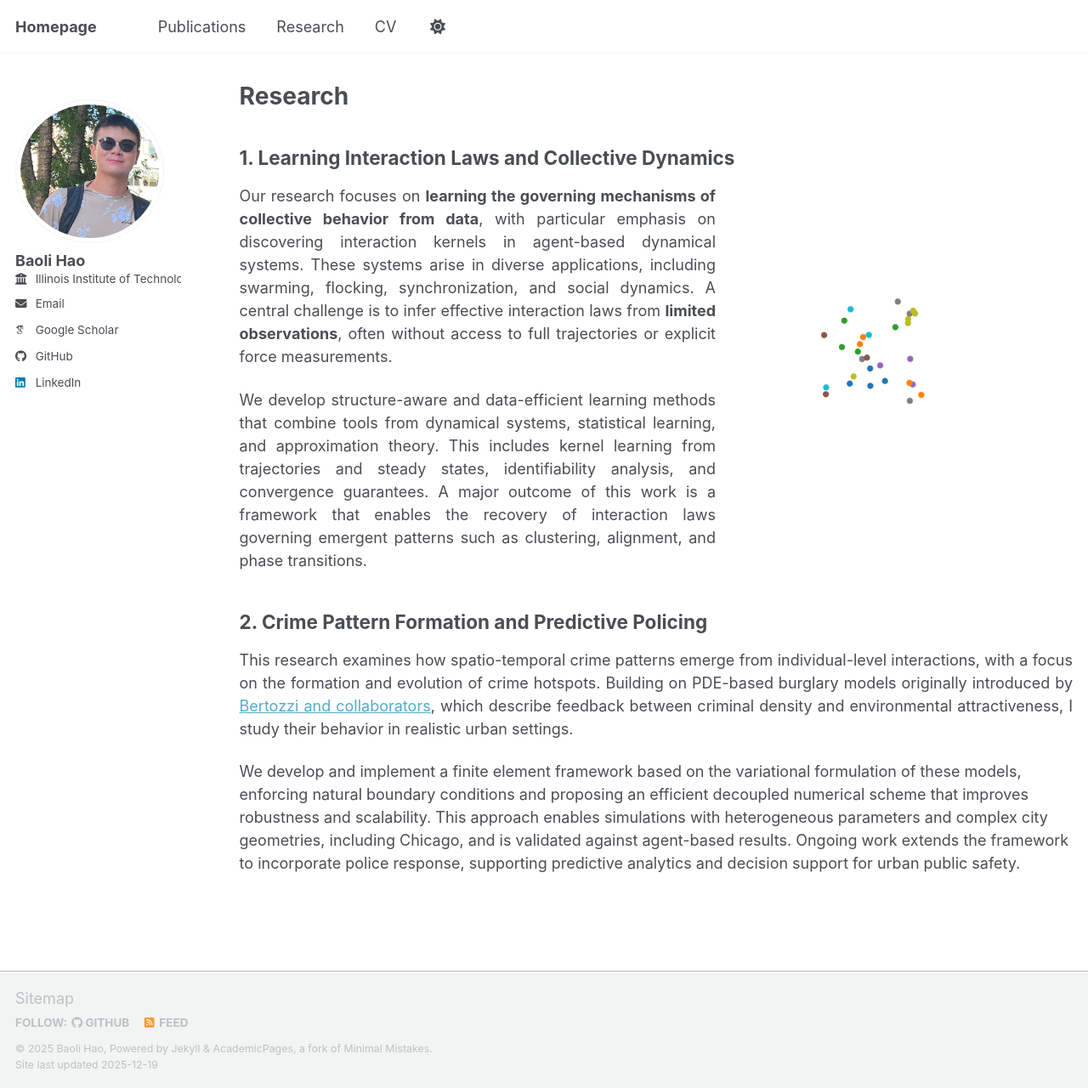
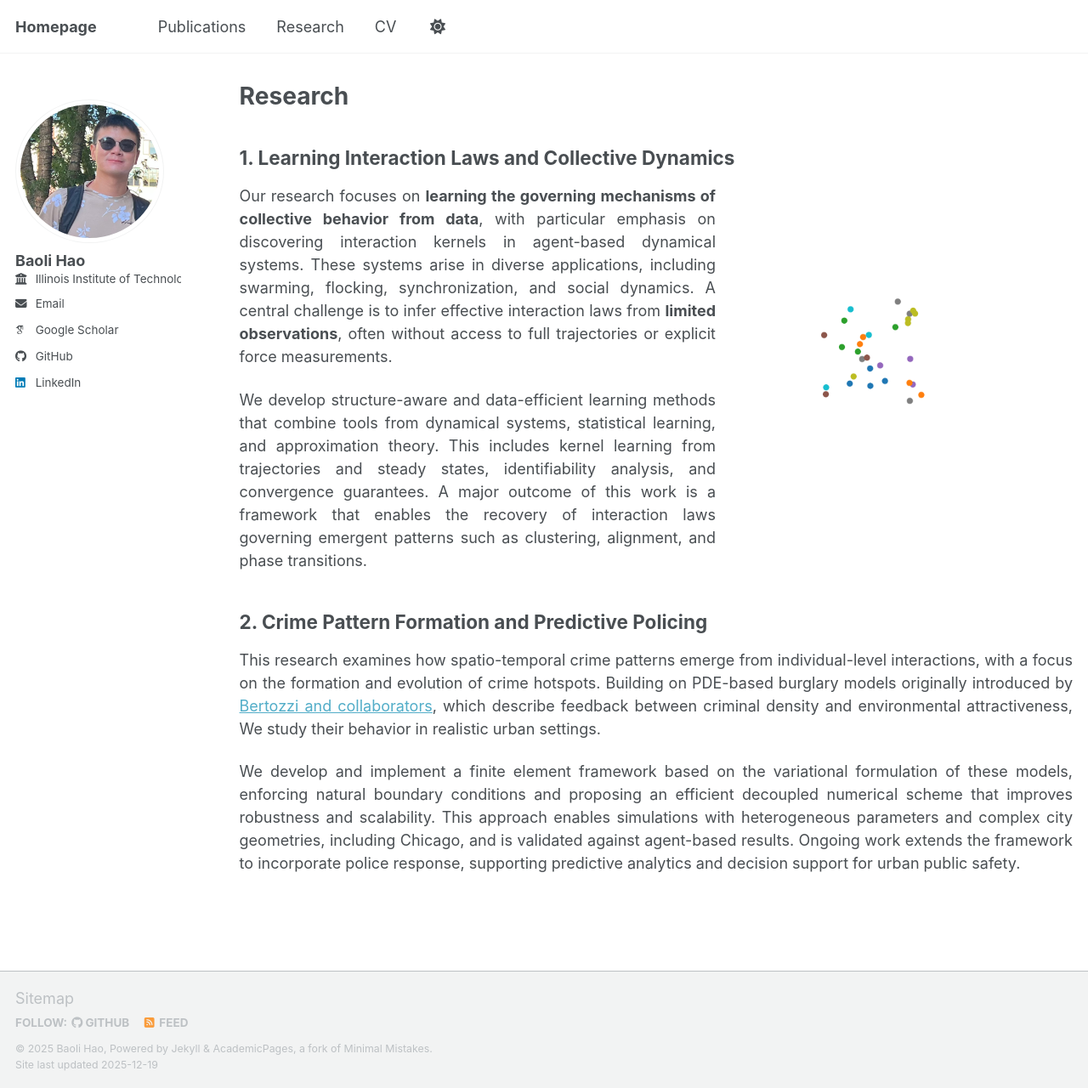
Before and after one commit to baolihao/baolihao.github.io, a Jekyll site: the page built from _pages/portfolio.html, in a window 1280 px wide and 1280 px high. Shown: the whole window at 85% size. Built offline with Jekyll 4.4.1, drawn with Linux system fonts in a browser that asks for light colours; some web fonts are replaced; a script bundle is joined from its source files by our own code; library files that are not in the unit come from our copies.

Commit message:
Update portfolio.html

```diff
--- a/_pages/portfolio.html
+++ b/_pages/portfolio.html
@@ -22,9 +22,9 @@ framework that enables the recovery of interaction laws governing emergent patte
 <p style="text-align: justify;">This research examines how spatio-temporal crime patterns emerge from individual-level interactions, with a focus on the
 formation and evolution of crime hotspots. Building on PDE-based burglary models originally introduced by
 <a href = "https://www.math.ucla.edu/~bertozzi/papers/M3AS-final.pdf">Bertozzi and collaborators</a>,
-which describe feedback between criminal density and environmental attractiveness, I study their behavior in realistic urban settings.</p>
+which describe feedback between criminal density and environmental attractiveness, We study their behavior in realistic urban settings.</p>
 
-<p>We develop and implement a finite element framework based on the variational formulation of these models,
+<p style="text-align: justify;">We develop and implement a finite element framework based on the variational formulation of these models,
 enforcing natural boundary conditions and proposing an efficient decoupled numerical scheme that improves robustness and scalability.
 This approach enables simulations with heterogeneous parameters and complex city geometries,
 including Chicago, and is validated against agent-based results. Ongoing work extends
```
